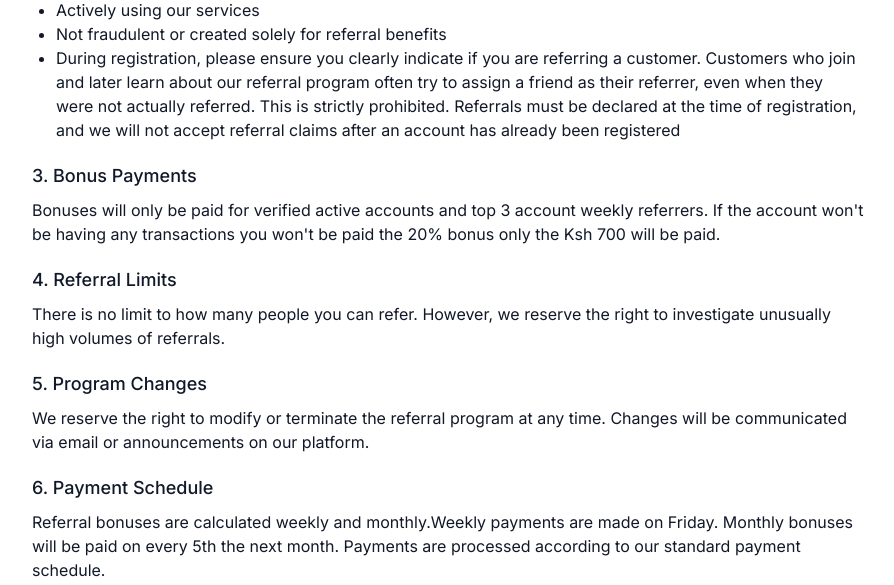
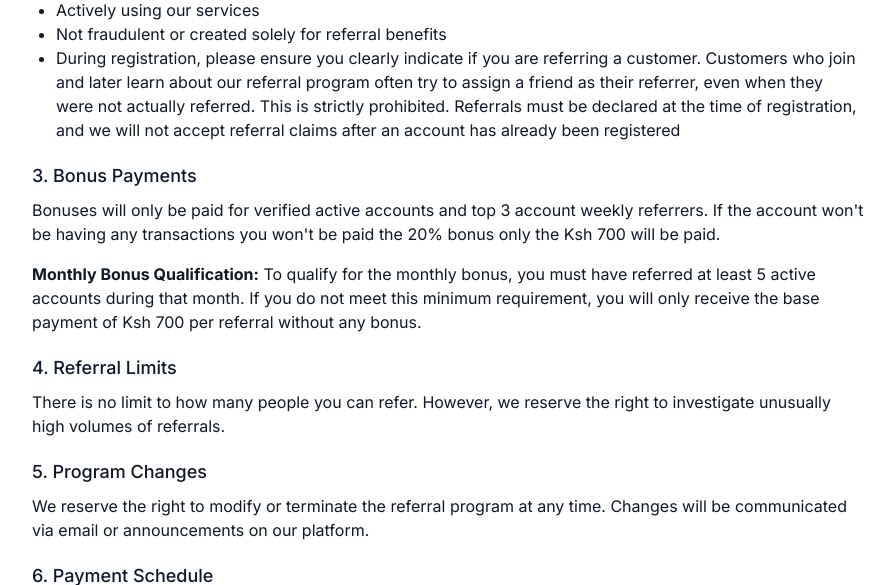
Before and after one commit to ispbillingai/referrals, a PHP site: page /terms in a window 1280 px wide. Shown: the part 658-1243 px from the top of the page, without its empty margins (192-1086 px from the left). Run offline with PHP 8.4, Linux system fonts and the light colour scheme; a stand-in replaces the project's code that opens the database connection; some libraries are stand-ins or nearby versions.

Commit message:
Update terms and conditions
Add a condition to the terms and conditions stating that for the monthly bonus, a user needs to have referred at least 5 active accounts to qualify.

```diff
--- a/templates/terms.php
+++ b/templates/terms.php
@@ -25,6 +25,7 @@
 
     <h3 class="text-lg font-medium mt-5 mb-2">3. Bonus Payments</h3>
     <p class="mb-4">Bonuses will only be paid for verified active accounts and top 3 account weekly referrers. If the account won't be having any transactions you won't be paid the 20% bonus only the Ksh 700 will be paid.</p>
+    <p class="mb-4"><strong>Monthly Bonus Qualification:</strong> To qualify for the monthly bonus, you must have referred at least 5 active accounts during that month. If you do not meet this minimum requirement, you will only receive the base payment of Ksh 700 per referral without any bonus.</p>
 
     <h3 class="text-lg font-medium mt-5 mb-2">4. Referral Limits</h3>
     <p class="mb-4">There is no limit to how many people you can refer. However, we reserve the right to investigate unusually high volumes of referrals.</p>
```
